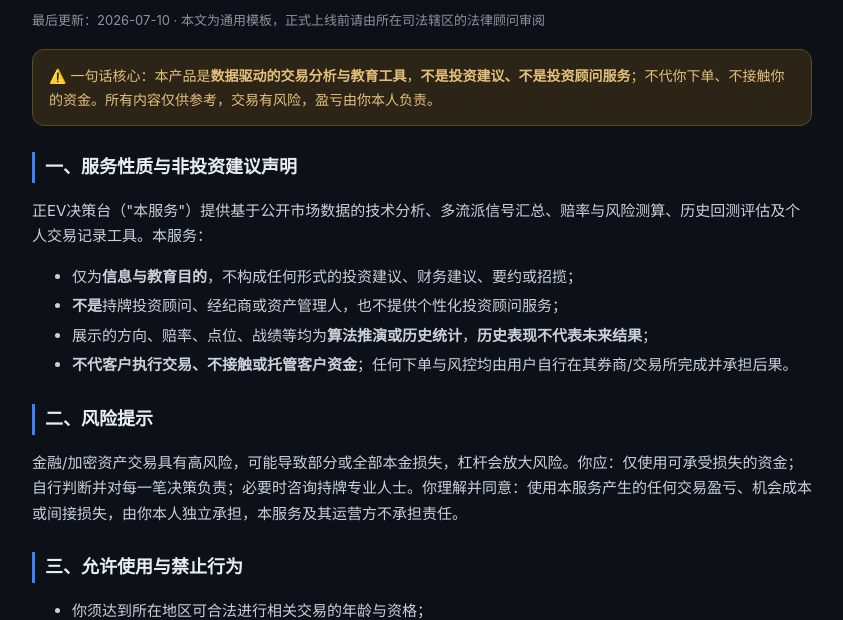
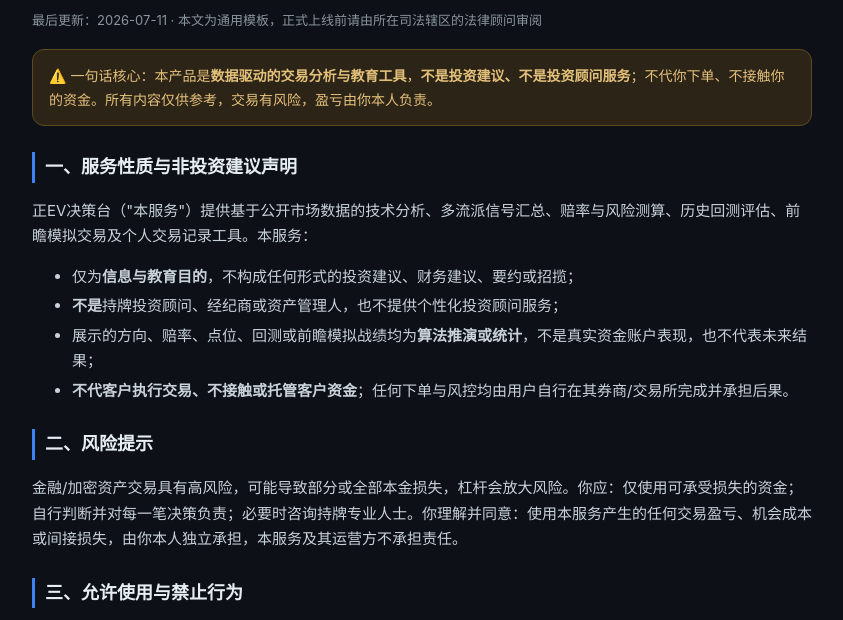
Before and after one commit to blikeywang/ev-desk, a plain HTML site: page tos.html in a window 1280 px wide. Shown: the part 140-760 px from the top of the page, without its empty margins (218-1061 px from the left). Drawn offline with Linux system fonts and the light colour scheme.

Commit message:
docs: disclose simulated forward records

```diff
--- a/tos.html
+++ b/tos.html
@@ -26,16 +26,16 @@
   <div class="top"><div class="logo">正EV决策台</div><a href="index.html">← 返回首页</a></div>
 
   <h1>服务条款与隐私政策</h1>
-  <div class="upd">最后更新：2026-07-10 · 本文为通用模板，正式上线前请由所在司法辖区的法律顾问审阅</div>
+  <div class="upd">最后更新：2026-07-11 · 本文为通用模板，正式上线前请由所在司法辖区的法律顾问审阅</div>
 
   <div class="warn">⚠️ 一句话核心：本产品是<b>数据驱动的交易分析与教育工具</b>，<b>不是投资建议、不是投资顾问服务</b>；不代你下单、不接触你的资金。所有内容仅供参考，交易有风险，盈亏由你本人负责。</div>
 
   <h2>一、服务性质与非投资建议声明</h2>
-  <p>正EV决策台（"本服务"）提供基于公开市场数据的技术分析、多流派信号汇总、赔率与风险测算、历史回测评估及个人交易记录工具。本服务：</p>
+  <p>正EV决策台（"本服务"）提供基于公开市场数据的技术分析、多流派信号汇总、赔率与风险测算、历史回测评估、前瞻模拟交易及个人交易记录工具。本服务：</p>
   <ul>
     <li>仅为<b>信息与教育目的</b>，不构成任何形式的投资建议、财务建议、要约或招揽；</li>
     <li><b>不是</b>持牌投资顾问、经纪商或资产管理人，也不提供个性化投资顾问服务；</li>
-    <li>展示的方向、赔率、点位、战绩等均为<b>算法推演或历史统计</b>，<b>历史表现不代表未来结果</b>；</li>
+    <li>展示的方向、赔率、点位、回测或前瞻模拟战绩均为<b>算法推演或统计</b>，不是真实资金账户表现，也不代表未来结果；</li>
     <li><b>不代客户执行交易、不接触或托管客户资金</b>；任何下单与风控均由用户自行在其券商/交易所完成并承担后果。</li>
   </ul>
 
@@ -67,7 +67,7 @@
 
   <h2>八、我们收集什么</h2>
   <ul>
-    <li><b>本地数据（不上传）：</b>你的高手偏好、权重、账户/风险设置、自选清单、交易记录等，均保存在你自己浏览器的 <b>localStorage</b>，<b>不会发送到我们的服务器</b>。清除浏览器数据即删除。</li>
+    <li><b>本地数据（不上传）：</b>你的高手偏好、权重、账户/风险设置、自选清单、交易记录，以及当前版本的专家前瞻模拟账本，均保存在你自己浏览器的 <b>localStorage</b>，<b>不会发送到我们的服务器</b>。清除浏览器数据即删除。</li>
     <li><b>你主动提交的数据：</b>如你填写"加入等候列表/反馈"，我们会收集你提供的邮箱及留言，仅用于产品通知与改进联系。</li>
     <li><b>匿名使用统计（如启用）：</b>我们可能使用隐私友好的分析工具（如 Plausible/Umami）统计聚合访问数据，不含个人身份信息。</li>
   </ul>
```
